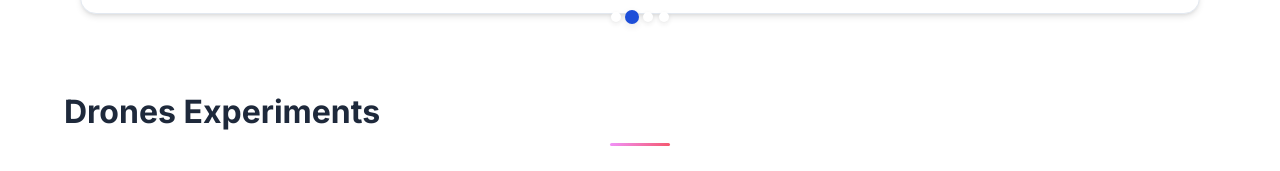
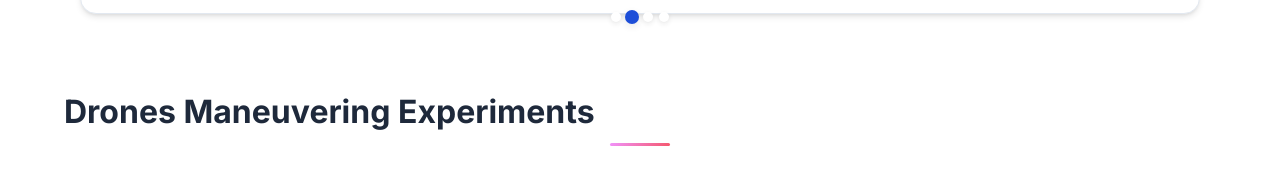
Before and after one commit to ScoardYY/PhyFilter, a plain HTML site: page index.html in a window 1280 px wide. Shown: the part 3779-3950 px from the top of the page. Drawn offline with nearby package versions, Linux system fonts and the light colour scheme; a script that the page names is missing; some icons are missing.

Commit message:
Update section title from 'Experiments' to 'Maneuvering Experiments'

```diff
--- a/index.html
+++ b/index.html
@@ -446,7 +446,7 @@
 <section class="hero is-small">
   <div class="hero-body">
     <div class="container">
-      <h2 class="title is-3">Drones Experiments </h2>
+      <h2 class="title is-3">Drones Maneuvering  Experiments </h2>
       <div id="results-carousel" class="carousel results-carousel">
         <div class="item item-video1">
           <!-- TODO: Add poster image for better preview -->
```
